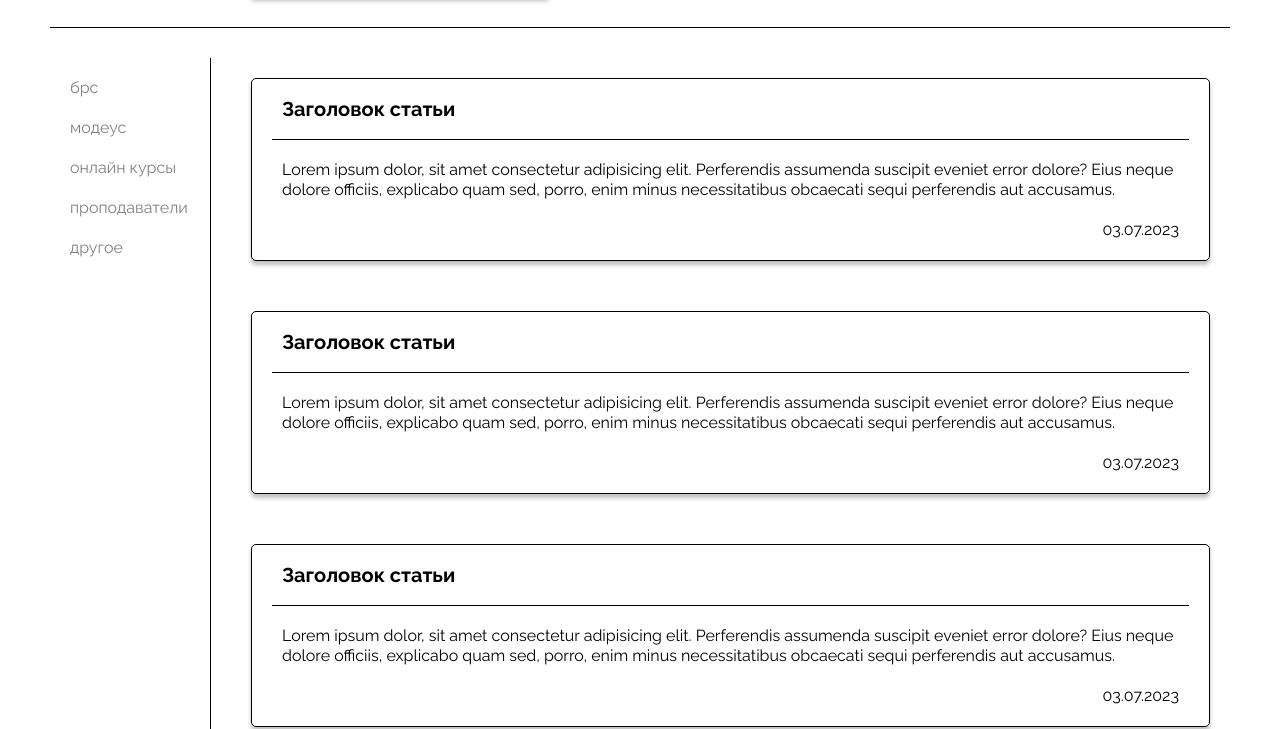
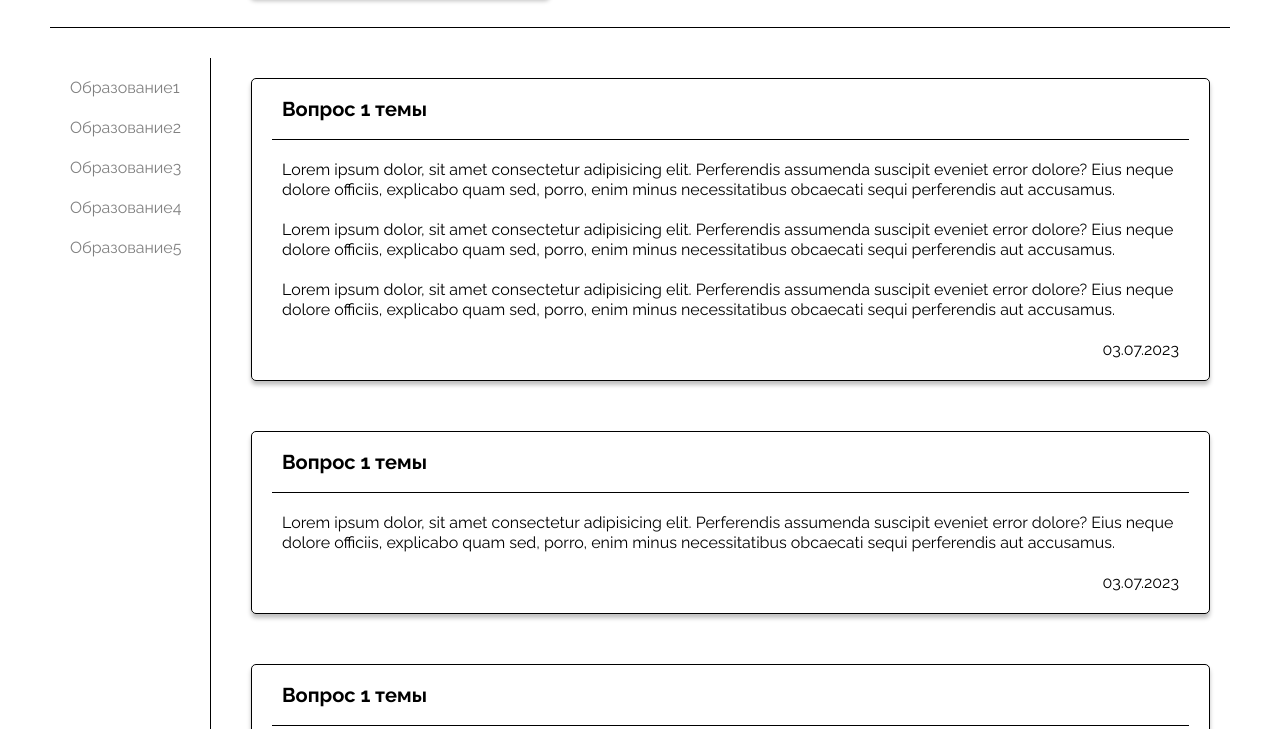
Before and after one commit to ratiborU/practika, a website with bundled scripts: page index.html in a window 1280 px wide. Shown: the part 71-800 px from the top of the page. Built offline with nearby package versions, Linux system fonts and the light colour scheme.

Commit message:
обмновил модели

```diff
--- a/css/style.css
+++ b/css/style.css
@@ -185,6 +185,7 @@ a:active {
 
 /* статьи */
 .main__articles {
+  width: 100%;
   margin-top: 20px;
   margin-right: 20px;
 }
--- a/js/main.js
+++ b/js/main.js
@@ -1,9 +1,11 @@
 import MenuView from './view/menu-view.js';
 import BoardPresenter from './presenter/board-presenter.js';
-import ArticleModel from './model/article-model.js';
 import ThemeModel from './model/theme-model.js';
-import { getArticles } from './mock/article.js';
+
 import { getThemes } from './mock/themes.js';
+import { getQuestions } from './mock/question.js';
+import { getAnswers } from './mock/answer.js';
+
 import { render } from './render.js';
 
 
@@ -12,16 +14,16 @@ const mainElement = document.querySelector('.main');
 const boardPresenter = new BoardPresenter(mainElement.querySelector('.main__continer'))
 
 
-const articles = getArticles();
 const themes = getThemes();
-const articleModel = new ArticleModel();
+const questions = getQuestions();
+const answers = getAnswers();
+
 const themeModel = new ThemeModel();
 const menu = new MenuView();
 
 render(menu, headerElement.querySelector('.header__container'));
 
 
-menu.setListeners(boardPresenter.switchToOtherPage);
-themeModel.init(themes);
-articleModel.init(articles);
-boardPresenter.init(articleModel, themeModel);
+menu.init(boardPresenter.switchToOtherPage);
+themeModel.init(themes, questions, answers);
+boardPresenter.init(themeModel);
--- /dev/null
+++ b/js/mock/answer.js
@@ -0,0 +1,157 @@
+const answer = {
+  id: 1,
+  user_id: 1,
+  question_id: 1,
+  answer: 'ответ',
+  date_created: "03.07.2023",
+};
+
+const answers = [
+  {
+    id: 1,
+    user_id: 1,
+    question_id: 1,
+    answer: 'Lorem ipsum dolor, sit amet consectetur adipisicing elit. Perferendis assumenda suscipit eveniet error dolore? Eius neque dolore officiis, explicabo quam sed, porro, enim minus necessitatibus obcaecati sequi perferendis aut accusamus.',
+    date_created: "03.07.2023",
+  },
+  {
+    id: 2,
+    user_id: 1,
+    question_id: 1,
+    answer: 'Lorem ipsum dolor, sit amet consectetur adipisicing elit. Perferendis assumenda suscipit eveniet error dolore? Eius neque dolore officiis, explicabo quam sed, porro, enim minus necessitatibus obcaecati sequi perferendis aut accusamus.',
+    date_created: "03.07.2023",
+  },
+  {
+    id: 3,
+    user_id: 1,
+    question_id: 2,
+    answer: 'Lorem ipsum dolor, sit amet consectetur adipisicing elit. Perferendis assumenda suscipit eveniet error dolore? Eius neque dolore officiis, explicabo quam sed, porro, enim minus necessitatibus obcaecati sequi perferendis aut accusamus.',
+    date_created: "03.07.2023",
+  },
+  {
+    id: 4,
+    user_id: 1,
+    question_id: 3,
+    answer: 'Lorem ipsum dolor, sit amet consectetur adipisicing elit. Perferendis assumenda suscipit eveniet error dolore? Eius neque dolore officiis, explicabo quam sed, porro, enim minus necessitatibus obcaecati sequi perferendis aut accusamus.',
+    date_created: "03.07.2023",
+  },
+  {
+    id: 5,
+    user_id: 1,
+    question_id: 4,
+    answer: 'Lorem ipsum dolor, sit amet consectetur adipisicing elit. Perferendis assumenda suscipit eveniet error dolore? Eius neque dolore officiis, explicabo quam sed, porro, enim minus necessitatibus obcaecati sequi perferendis aut accusamus.',
+    date_created: "03.07.2023",
+  },
+  {
+    id: 6,
+    user_id: 1,
+    question_id: 5,
+    answer: 'Lorem ipsum dolor, sit amet consectetur adipisicing elit. Perferendis assumenda suscipit eveniet error dolore? Eius neque dolore officiis, explicabo quam sed, porro, enim minus necessitatibus obcaecati sequi perferendis aut accusamus.',
+    date_created: "03.07.2023",
+  },
+  {
+    id: 7,
+    user_id: 1,
+    question_id: 6,
+    answer: 'Lorem ipsum dolor, sit amet consectetur adipisicing elit. Perferendis assumenda suscipit eveniet error dolore? Eius neque dolore officiis, explicabo quam sed, porro, enim minus necessitatibus obcaecati sequi perferendis aut accusamus.',
+    date_created: "03.07.2023",
+  },
+  {
+    id: 8,
+    user_id: 1,
+    question_id: 1,
+    answer: 'Lorem ipsum dolor, sit amet consectetur adipisicing elit. Perferendis assumenda suscipit eveniet error dolore? Eius neque dolore officiis, explicabo quam sed, porro, enim minus necessitatibus obcaecati sequi perferendis aut accusamus.',
+    date_created: "03.07.2023",
+  },
+  {
+    id: 9,
+    user_id: 1,
+    question_id: 3,
+    answer: 'Lorem ipsum dolor, sit amet consectetur adipisicing elit. Perferendis assumenda suscipit eveniet error dolore? Eius neque dolore officiis, explicabo quam sed, porro, enim minus necessitatibus obcaecati sequi perferendis aut accusamus.',
+    date_created: "03.07.2023",
+  },
+  {
+    id: 10,
+    user_id: 1,
+    question_id: 7,
+    answer: 'Lorem ipsum dolor, sit amet consectetur adipisicing elit. Perferendis assumenda suscipit eveniet error dolore? Eius neque dolore officiis, explicabo quam sed, porro, enim minus necessitatibus obcaecati sequi perferendis aut accusamus.',
+    date_created: "03.07.2023",
+  },
+  {
+    id: 11,
+    user_id: 1,
+    question_id: 8,
+    answer: 'Lorem ipsum dolor, sit amet consectetur adipisicing elit. Perferendis assumenda suscipit eveniet error dolore? Eius neque dolore officiis, explicabo quam sed, porro, enim minus necessitatibus obcaecati sequi perferendis aut accusamus.',
+    date_created: "03.07.2023",
+  },
+  {
+    id: 12,
+    user_id: 1,
+    question_id: 9,
+    answer: 'Lorem ipsum dolor, sit amet consectetur adipisicing elit. Perferendis assumenda suscipit eveniet error dolore? Eius neque dolore officiis, explicabo quam sed, porro, enim minus necessitatibus obcaecati sequi perferendis aut accusamus.',
+    date_created: "03.07.2023",
+  },
+  {
+    id: 13,
+    user_id: 1,
+    question_id: 10,
+    answer: 'Lorem ipsum dolor, sit amet consectetur adipisicing elit. Perferendis assumenda suscipit eveniet error dolore? Eius neque dolore officiis, explicabo quam sed, porro, enim minus necessitatibus obcaecati sequi perferendis aut accusamus.',
+    date_created: "03.07.2023",
+  },
+  {
+    id: 14,
+    user_id: 1,
+    question_id: 11,
+    answer: 'Lorem ipsum dolor, sit amet consectetur adipisicing elit. Perferendis assumenda suscipit eveniet error dolore? Eius neque dolore officiis, explicabo quam sed, porro, enim minus necessitatibus obcaecati sequi perferendis aut accusamus.',
+    date_created: "03.07.2023",
+  },
+  {
+    id: 15,
+    user_id: 1,
+    question_id: 12,
+    answer: 'Lorem ipsum dolor, sit amet consectetur adipisicing elit. Perferendis assumenda suscipit eveniet error dolore? Eius neque dolore officiis, explicabo quam sed, porro, enim minus necessitatibus obcaecati sequi perferendis aut accusamus.',
+    date_created: "03.07.2023",
+  },
+  {
+    id: 16,
+    user_id: 1,
+    question_id: 13,
+    answer: 'Lorem ipsum dolor, sit amet consectetur adipisicing elit. Perferendis assumenda suscipit eveniet error dolore? Eius neque dolore officiis, explicabo quam sed, porro, enim minus necessitatibus obcaecati sequi perferendis aut accusamus.',
+    date_created: "03.07.2023",
+  },
+  {
+    id: 17,
+    user_id: 1,
+    question_id: 14,
+    answer: 'Lorem ipsum dolor, sit amet consectetur adipisicing elit. Perferendis assumenda suscipit eveniet error dolore? Eius neque dolore officiis, explicabo quam sed, porro, enim minus necessitatibus obcaecati sequi perferendis aut accusamus.',
+    date_created: "03.07.2023",
+  },
+  {
+    id: 18,
+    user_id: 1,
+    question_id: 13,
+    answer: 'Lorem ipsum dolor, sit amet consectetur adipisicing elit. Perferendis assumenda suscipit eveniet error dolore? Eius neque dolore officiis, explicabo quam sed, porro, enim minus necessitatibus obcaecati sequi perferendis aut accusamus.',
+    date_created: "03.07.2023",
+  },
+  {
+    id: 19,
+    user_id: 1,
+    question_id: 8,
+    answer: 'Lorem ipsum dolor, sit amet consectetur adipisicing elit. Perferendis assumenda suscipit eveniet error dolore? Eius neque dolore officiis, explicabo quam sed, porro, enim minus necessitatibus obcaecati sequi perferendis aut accusamus.',
+    date_created: "03.07.2023",
+  },
+  {
+    id: 20,
+    user_id: 1,
+    question_id: 4,
+    answer: 'Lorem ipsum dolor, sit amet consectetur adipisicing elit. Perferendis assumenda suscipit eveniet error dolore? Eius neque dolore officiis, explicabo quam sed, porro, enim minus necessitatibus obcaecati sequi perferendis aut accusamus.',
+    date_created: "03.07.2023",
+  },
+];
+
+
+// const getAnswers = () => Array.from({ length: 3 }).map(() => answer);
+const getAnswers = () => answers;
+
+
+export { getAnswers };
--- /dev/null
+++ b/js/mock/question.js
@@ -0,0 +1,117 @@
+const question = {
+  id: 1,
+  user_id: 1,
+  topic_id: 1,
+  question: 'Вопрос',
+  date_created: "03.07.2023",
+};
+
+const questions = [
+  {
+    id: 1,
+    user_id: 1,
+    topic_id: 1,
+    question: 'Вопрос 1 темы',
+    date_created: "03.07.2023",
+  },
+  {
+    id: 2,
+    user_id: 1,
+    topic_id: 1,
+    question: 'Вопрос 1 темы',
+    date_created: "03.07.2023",
+  },
+  {
+    id: 3,
+    user_id: 1,
+    topic_id: 1,
+    question: 'Вопрос 1 темы',
+    date_created: "03.07.2023",
+  },
+  {
+    id: 4,
+    user_id: 1,
+    topic_id: 2,
+    question: 'Вопрос 2 темы',
+    date_created: "03.07.2023",
+  },
+  {
+    id: 5,
+    user_id: 1,
+    topic_id: 2,
+    question: 'Вопрос 2 темы',
+    date_created: "03.07.2023",
+  },
+  {
+    id: 6,
+    user_id: 1,
+    topic_id: 3,
+    question: 'Вопрос 3 темы',
+    date_created: "03.07.2023",
+  },
+  {
+    id: 7,
+    user_id: 1,
+    topic_id: 3,
+    question: 'Вопрос 3 темы',
+    date_created: "03.07.2023",
+  },
+  {
+    id: 8,
+    user_id: 1,
+    topic_id: 3,
+    question: 'Вопрос 3 темы',
+    date_created: "03.07.2023",
+  },
+  {
+    id: 9,
+    user_id: 1,
+    topic_id: 3,
+    question: 'Вопрос 3 темы',
+    date_created: "03.07.2023",
+  },
+  {
+    id: 10,
+    user_id: 1,
+    topic_id: 4,
+    question: 'Вопрос 4 темы',
+    date_created: "03.07.2023",
+  },
+  {
+    id: 11,
+    user_id: 1,
+    topic_id: 5,
+    question: 'Вопрос 5 темы',
+    date_created: "03.07.2023",
+  },
+  {
+    id: 12,
+    user_id: 1,
+    topic_id: 5,
+    question: 'Вопрос 5 темы',
+    date_created: "03.07.2023",
+  },
+  {
+    id: 13,
+    user_id: 1,
+    topic_id: 5,
+    question: 'Вопрос 5 темы',
+    date_created: "03.07.2023",
+  },
+  {
+    id: 14,
+    user_id: 1,
+    topic_id: 5,
+    question: 'Вопрос 5 темы',
+    date_created: "03.07.2023",
+  },
+
+
+];
+
+// const getQuestions = () => Array.from({ length: 3 }).map(() => question);
+const getQuestions = () => questions;
+
+
+
+export { getQuestions };
--- a/js/mock/themes.js
+++ b/js/mock/themes.js
@@ -1,12 +1,33 @@
-const themes = [
-  "брс",
-  "модеус",
-  "онлайн курсы",
-  "проподаватели",
-  "другое"
+const topic = {
+  id: 1,
+  title: 'Образование'
+};
+
+const topics = [
+  {
+    id: 1,
+    title: 'Образование1'
+  },
+  {
+    id: 2,
+    title: 'Образование2'
+  },
+  {
+    id: 3,
+    title: 'Образование3'
+  },
+  {
+    id: 4,
+    title: 'Образование4'
+  },
+  {
+    id: 5,
+    title: 'Образование5'
+  }
 ];
 
-const getThemes = () => themes;
+// const getThemes = () => Array.from({ length: 5 }).map(() => topic);
+const getThemes = () => topics;
 
 
 export { getThemes };
--- a/js/model/theme-model.js
+++ b/js/model/theme-model.js
@@ -3,8 +3,36 @@ export default class ThemeModel {
     this.themes = [];
   }
 
-  init(themes) {
+  init(themes, questions, answers) {
     this.themes = themes;
+    this.questions = questions;
+    this. answers = answers;
+    console.log(this.getThemesList());
+  }
+
+  getThemesList() { // переделать получше
+    let result = [];
+    for (let theme of this.themes) {
+      result.push({
+        id: theme.id,
+        title: theme.title,
+        questions: Array.from({ length: this.questions.length })
+          .map((x, i) => this.questions[i])
+          .filter((x) => x.topic_id == theme.id)
+          .map((x, i) => ({
+            id: x.id,
+            user_id: x.user_id,
+            topic_id: x.topic_id,
+            question: x.question,
+            date_created: x.date_created,
+            answers: Array.from({ length: this.answers.length })
+              .map((y, i) => this.answers[i])
+              .filter((y) => y.question_id == x.id)
+          }))
+      });
+    }
+
+    return result;
   }
 
   getThemes() {
--- a/js/presenter/board-presenter.js
+++ b/js/presenter/board-presenter.js
@@ -20,26 +20,31 @@ export default class BoardPresenter {
     this.mainWrapper = document.querySelector('.main__wrapper');
   }
 
-  init (articlesModel, themesModel) {
-    this.articlesModel = articlesModel;
+  init (themesModel) {
+    // this.articlesModel = articlesModel;
     this.themesModel = themesModel;
-    this.articles = [...this.articlesModel.getArticles()];
-    this.themes = [...this.themesModel.getThemes()];
+    // this.articles = [...this.articlesModel.getArticles()];
+    this.themes = this.themesModel.getThemesList();
 
 
     render(this.mainContainer, this.mainWrapper)
     render(this.themesList, this.mainContainer.getElement());
+
     let i = 0;
     for (const theme of this.themes) {
-      const themeView = new ThemeView(theme);
+      const themeView = new ThemeView(theme, i++);
       render(themeView, this.themesList.getElement());
-      themeView.setListener(themeView.setTheme(i++));
-    }
-    render(this.articlesList, this.mainContainer.getElement());
-    for (const article of this.articles) {
-      render(new ArticleView(article), this.articlesList.getElement());
+      // themeView.setListener(themeView.setTheme(i++));
+      themeView.setListener(this.switchTheme(i));
+
     }
 
+    render(this.articlesList, this.mainContainer.getElement());
+    // for (const article of this.articles) {
+    //   render(new ArticleView(article), this.articlesList.getElement());
+    // }
+    // this.articlesList.removeArticles();
+    this.switchTheme(1)();
     this.login.init(this.switchToSignUpPage);
     this.signUp.init(this.switchToLoginPage);
   }
@@ -60,14 +65,25 @@ export default class BoardPresenter {
     }
   }
 
+
   switchToLoginPage = () => {
     this.mainWrapper.innerHTML = '';
     render(this.login, this.mainWrapper);
   }
-
   switchToSignUpPage = () => {
     this.mainWrapper.innerHTML = '';
     render(this.signUp, this.mainWrapper);
   }
 
+
+  switchTheme = (themeId) => {
+    return () => {
+      this.articlesList.removeArticles();
+      const theme = this.themes.filter(x => x.id == themeId)[0];
+      console.log(theme);
+      for (const question of theme.questions) {
+        render(new ArticleView(question), this.articlesList.getElement());
+      }
+    }
+  }
 }
--- a/js/view/article-view.js
+++ b/js/view/article-view.js
@@ -1,26 +1,34 @@
 import { createElement } from '../render.js';
 
+const createAnswersTeamplate = (answers) => {
+  let result = '';
+  for (let answer of answers) {
+    result += `
+    <div class="article__text">
+      ${answer.answer}
+    </div>`
+  }
+  return result;
+};
 
-const createTemplate = (article) => (
-    `<li class="main__article article">
-      <div class="article__name">
-        <p class="aticle__name-text">${article.title}</p>
-      </div>
-      <div class="article__text">
-        ${article.text}
-      </div>
-      <div class="article__date">${article.date}</div>
-    </li>`
-  );
+const createTemplate = (question) => (
+ `<li class="main__article article">
+    <div class="article__name">
+      <p class="aticle__name-text">${question.question}</p>
+    </div>
+    ${createAnswersTeamplate(question.answers)}
+    <div class="article__date">${question.date_created}</div>
+  </li>`
+);
 
 
 export default class ArticleView {
-  constructor(article) {
-    this.article = article
+  constructor(question) {
+    this.question = question;
   }
 
   getTemplate () {
-    return createTemplate(this.article);
+    return createTemplate(this.question);
   }
 
   getElement() {
--- a/js/view/articles-list-view.js
+++ b/js/view/articles-list-view.js
@@ -19,6 +19,10 @@ export default class ArticlesListView {
     return this.element;
   }
 
+  removeArticles() {
+    this.getElement().innerHTML = '';
+  }
+
   removeElement() {
     this.element = null;
   }
--- a/js/view/menu-view.js
+++ b/js/view/menu-view.js
@@ -16,6 +16,10 @@ const createTemplate = () => (
 
 
 export default class MenuView {
+  init(callback) {
+    this.setListeners(callback);
+  }
+
   getTemplate() {
     return createTemplate;
   }
--- a/js/view/theme-view.js
+++ b/js/view/theme-view.js
@@ -1,19 +1,20 @@
 import {createElement} from '../render.js';
 
-const createTemplate = (themeName) => (
+const createTemplate = (theme) => (
   `<li class="main__themes-item">
-    <a class="main__themes-item-link" href="#">${themeName}</a>
+    <a class="main__themes-item-link" href="#">${theme.title}</a>
   </li>`
 );
 
 
 export default class ThemeView {
-  constructor(themeName) {
-    this.themeName = themeName
+  constructor(theme, themeNumber) {
+    this.theme = theme;
+    this.getElement().addEventListener('click', this.setTheme(themeNumber));
   }
 
   getTemplate() {
-    return createTemplate(this.themeName);
+    return createTemplate(this.theme);
   }
 
   getElement() {
```
Also changed, not shown: js/model/answer-model.js (added, +13 -0 lines), js/api/answers-api.js (added), js/api/questions-api.js (added), js/api/themes-api.js (added).
